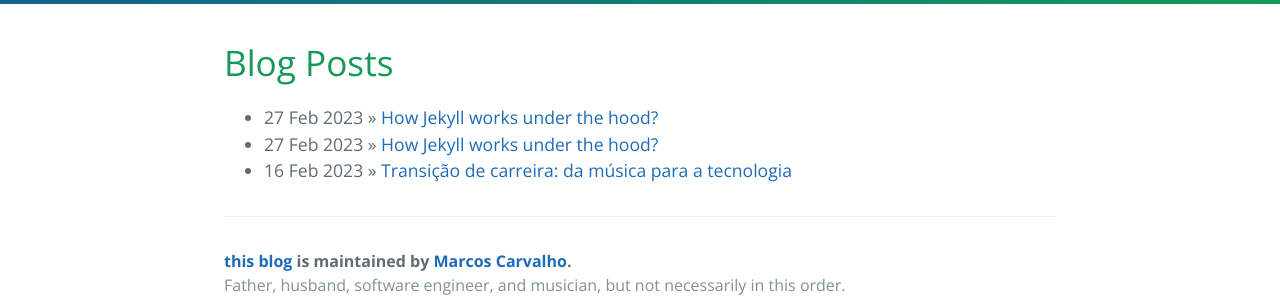
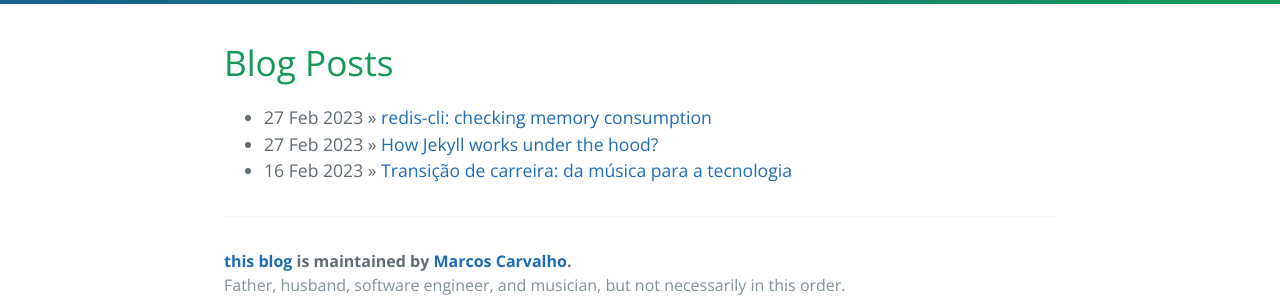
Before and after one commit to pcMarcos/pcMarcos.github.io, a Jekyll site: the page built from index.html, in a window 1280 px wide. Shown: the part 379-679 px from the top of the page. Built offline with Jekyll 4.4.1, drawn with Linux system fonts in a browser that asks for light colours; the list of posts is cut into pages by our own code.

Commit message:
fix title

```diff
--- a/_posts/2023-02-27-redis-cli-rails.md
+++ b/_posts/2023-02-27-redis-cli-rails.md
@@ -1,6 +1,6 @@
 ---
 layout: default
-title: "How Jekyll works under the hood?"
+title: "redis-cli: checking memory consumption"
 date: 2023-02-27 17:05:00
 categories: redis rails
 ---
```
